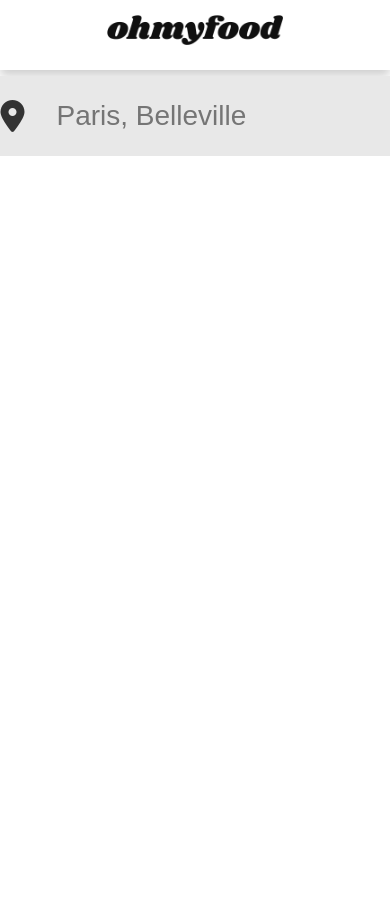
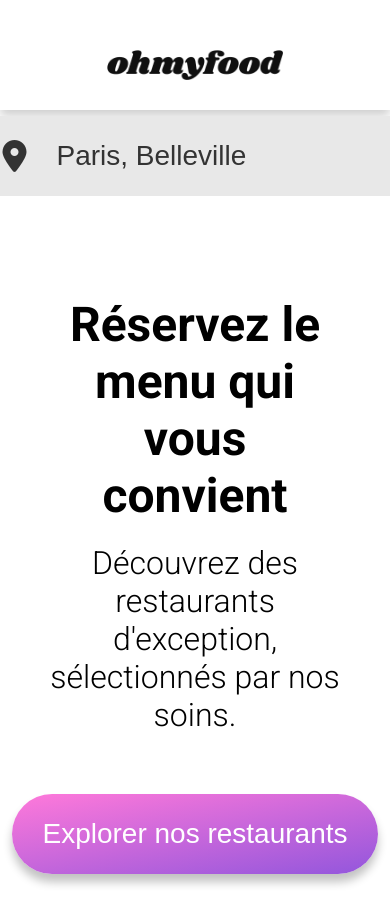
Before and after one commit to NootLou/P3-Ohmyfood, a website: page index.html in a window 390 px wide. Shown: the top 924 px of the page. Before the commit the page ends 844 px from the top, so only its background shows below. Drawn offline with Linux system fonts and the light colour scheme; a web font is replaced by a local one.

Commit message:
Ajout de la section Explorer

```diff
--- a/index.html
+++ b/index.html
@@ -28,6 +28,11 @@
                 <input type="search" name="search" id="search" placeholder="Paris, Belleville">
             </form>
         </section>
+        <section class="explorer">
+            <h1 class="explorer__title">Réservez le menu qui vous convient</h1>
+            <p>Découvrez des restaurants d'exception, sélectionnés par nos soins.</p>
+            <button class="btn">Explorer nos restaurants</button>
+        </section>
     </main>
 </body>
 </html>
--- a/sass/base/_base.scss
+++ b/sass/base/_base.scss
@@ -1,3 +1,8 @@
+*{
+    margin: 0px;
+    padding: 0px;
+}
+
 body{
     margin: 0px;
     padding: 0px;
--- a/sass/components/_components.scss
+++ b/sass/components/_components.scss
@@ -0,0 +1,15 @@
+.border{
+    border: 1px solid red;
+}
+
+.btn{
+    height: 80px;
+    border-radius: 50px;
+    border: 0px;
+    padding: 20px 30px;
+    background: rgb(255,121,218);
+    background: linear-gradient(170deg, rgba(255,121,218,1) 0%, rgba(147,86,220,1) 100%);
+    font-size: 28px;
+    color: white;
+    box-shadow: 0px 8px 10px darken($color-background, 20%);
+}
--- a/sass/layouts/_layouts.scss
+++ b/sass/layouts/_layouts.scss
@@ -3,7 +3,7 @@
         width: 100%;
         display: flex;
         justify-content: center;
-        padding: 15px 0px 25px 0px;
+        padding: 50px 0px 30px 0px;
         box-shadow: 0px 6px 10px darken($color-background, 15%);
         img{
             width: 45%;
@@ -30,7 +30,30 @@
                 &:focus{
                     outline: 0px;
                 }
+                &::placeholder{
+                    color: lighten(black, 20%);
                 }
             }
         }
     }
+
+    .explorer{
+        display: flex;
+        flex-direction: column;
+        gap: 20px;
+        align-items: center;
+        text-align: center;
+        padding: 100px 0px;
+        &__title{
+            font-size: 48px;
+            width: 70%;
+        }
+        p{
+            width: 80%;
+            font-size: 32px;
+            font-weight: 300;
+            margin-bottom: 40px;
+        }
+    }
+
+}
```
Also changed, not shown: public/styles.css, 1 other file. Lines whose indentation alone changed are shown as unchanged.
